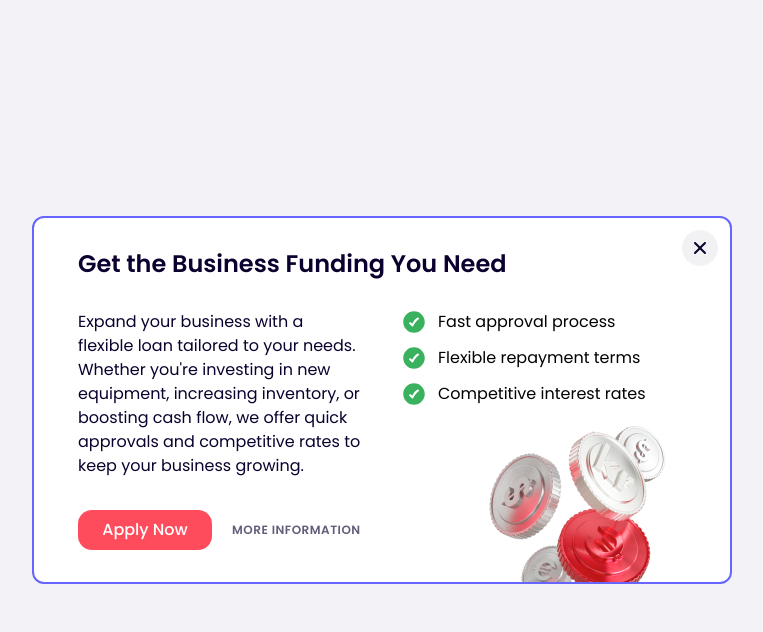
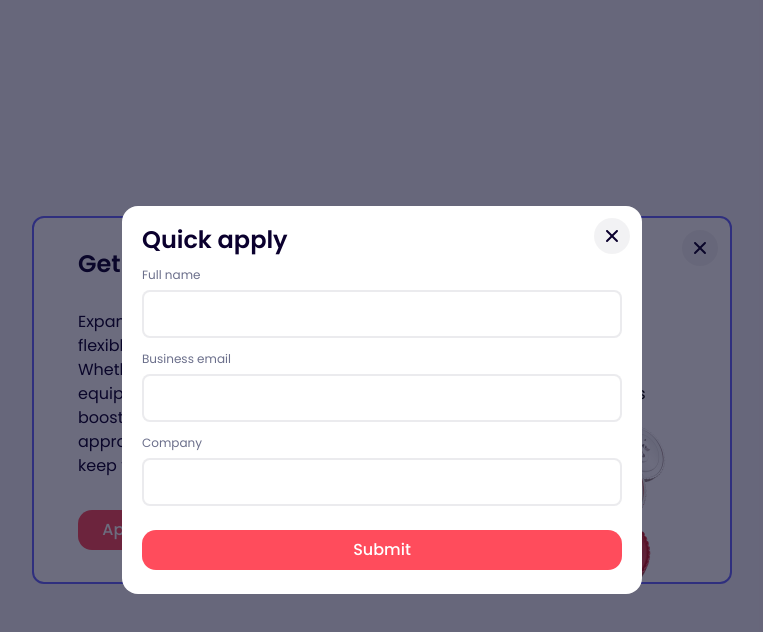
Before and after one commit to olchu/test-assignment, a React (Vite) app: page / in a window 1280 px wide. Both pictures are taken after a click on the button "Apply Now". Shown: the top 632 px of the page, without its empty margins (258-1021 px from the left). Built offline with nearby package versions, Linux system fonts and the light colour scheme.

Commit message:
add ApplyModal

```diff
--- a/src/components/BusinessFundingBanner/BusinessFundingBanner.tsx
+++ b/src/components/BusinessFundingBanner/BusinessFundingBanner.tsx
@@ -9,6 +9,8 @@ import { Text } from '../ui/Text';
 import { GroupContainerProps } from '../ui/GroupContainer/GroupContainer';
 import illustration from '@/assets/coins-currency.png';
 import styles from './BusinessFundingBanner.module.css';
+import { useState } from 'react';
+import { ApplyModal } from '../ui/ApplyModal';
 
 type descGroupPropsType = Pick<GroupContainerProps, 'direction' | 'gap'>;
 
@@ -19,6 +21,8 @@ const featureList = [
 ];
 
 export const BusinessFundingBanner = () => {
+  const [applyOpen, setApplyOpen] = useState(false);
+
   const matches = useMediaQuery('(min-width: 600px)');
 
   const descGroupProps: descGroupPropsType = {
@@ -31,6 +35,7 @@ export const BusinessFundingBanner = () => {
   };
 
   return (
+    <>
       <Banner
         title={
           <Text align="left" as="h2" size="lg" className={styles.title}>
@@ -41,15 +46,15 @@ export const BusinessFundingBanner = () => {
           <GroupСontainer {...descGroupProps}>
             <Text as="p" size="sm">
               Expand your business with a flexible loan tailored to your needs. Whether you're
-            investing in new equipment, increasing inventory, or boosting cash flow, we offer quick
-            approvals and competitive rates to keep your business growing.
+              investing in new equipment, increasing inventory, or boosting cash flow, we offer
+              quick approvals and competitive rates to keep your business growing.
             </Text>
             <FeatureList items={featureList} />
           </GroupСontainer>
         }
         actions={
           <ButtonGroup>
-          <Button>Apply Now</Button>
+            <Button onClick={() => setApplyOpen(true)}>Apply Now</Button>
             <Link
               external
               href="https://finom.co"
@@ -65,5 +70,13 @@ export const BusinessFundingBanner = () => {
         media={<img src={illustration} alt="" aria-hidden="true" className={styles.art} />}
         onClose={onClose}
       />
+      <ApplyModal
+        open={applyOpen}
+        onClose={() => setApplyOpen(false)}
+        onSuccess={() => {
+          setApplyOpen(false);
+        }}
+      />
+    </>
   );
 };
--- /dev/null
+++ b/src/components/ui/ApplyModal/ApplyModal.module.css
@@ -0,0 +1,96 @@
+.dialog {
+  position: fixed;
+  inset: 0;
+  margin: auto;
+  width: min(520px, 92vw);
+  max-height: min(85vh, 100dvh - 32px);
+  overflow: auto;
+  border: 0;
+  border-radius: 16px;
+  padding: 20px 20px 24px;
+  background: #fff;
+  color: var(--text-default);
+}
+.dialog::backdrop {
+  background: rgba(11, 11, 40, 0.6);
+}
+
+.close {
+  position: absolute;
+  top: 12px;
+  right: 12px;
+
+  display: flex;
+  align-items: center;
+  justify-content: center;
+
+  width: 36px;
+  height: 36px;
+  padding: 0;
+
+  border: none;
+  border-radius: 50%;
+  background: var(--btn-neutral-bg);
+  cursor: pointer;
+
+  transition: background 0.2s ease;
+}
+
+.close:hover {
+  background: #ecefff;
+}
+.close:focus-visible {
+  outline: 2px solid var(--primary);
+}
+
+@media (max-width: 600px) {
+  .close {
+    width: 28px;
+    height: 28px;
+  }
+  .close > svg {
+    width: 18.67px;
+    height: 18.67px;
+  }
+}
+
+@media (max-width: 600px) {
+  .title {
+    padding-right: 32px;
+  }
+}
+
+.form {
+  display: grid;
+  gap: 12px;
+}
+
+.form > button {
+  width: 100%;
+  margin-top: 12px;
+}
+
+.field {
+  display: grid;
+  gap: 6px;
+}
+.field > span {
+  font-size: 12px;
+  color: var(--muted, #6b6f8b);
+}
+.field input {
+  font: inherit;
+  padding: 10px 12px;
+  border-radius: 8px;
+  border: 2px solid var(--bdr-default);
+  outline: none;
+}
+
+.field input:focus {
+  border-color: var(--bdr-focus);
+}
+
+.done {
+  text-align: center;
+  padding: 8px 0 4px;
+}
--- /dev/null
+++ b/src/components/ui/ApplyModal/ApplyModal.tsx
@@ -0,0 +1,98 @@
+import { useEffect, useRef, useState, FormEvent } from 'react';
+import { Button } from '../Button';
+import CloseIcon from '@/assets/close.svg?react';
+import styles from './ApplyModal.module.css';
+import { Text } from '../Text';
+
+export interface ApplyModalProps {
+  open: boolean;
+  onClose: () => void;
+  onSuccess: () => void;
+}
+
+export const ApplyModal = ({ open, onClose, onSuccess }: ApplyModalProps) => {
+  const ref = useRef<HTMLDialogElement>(null);
+  const [submitting, setSubmitting] = useState(false);
+  const [done, setDone] = useState(false);
+
+  useEffect(() => {
+    const dlg = ref.current;
+    if (!dlg) return;
+    if (open && !dlg.open) dlg.showModal();
+    if (!open && dlg.open) dlg.close();
+  }, [open]);
+
+  const handleCancel = (e: React.SyntheticEvent<HTMLDialogElement, Event>) => {
+    e.preventDefault();
+    onClose();
+  };
+
+  const onSubmit = async (e: FormEvent<HTMLFormElement>) => {
+    e.preventDefault();
+    setSubmitting(true);
+
+    await new Promise((r) => setTimeout(r, 900));
+
+    setSubmitting(false);
+    setDone(true);
+
+    setTimeout(() => {
+      onClose();
+      onSuccess();
+      setDone(false);
+    }, 1000);
+
+    setTimeout(() => {
+      setDone(false);
+    }, 1000);
+  };
+
+  return (
+    <dialog
+      ref={ref}
+      className={styles.dialog}
+      onCancel={handleCancel}
+      aria-labelledby="apply-title"
+    >
+      <button className={styles.close} aria-label="Close apply dialog" onClick={onClose}>
+        <CloseIcon />
+      </button>
+
+      {!done ? (
+        <form className={styles.form} onSubmit={onSubmit}>
+          <Text align="left" as="h3" size="lg" className={styles.title}>
+            Quick apply
+          </Text>
+
+          <label className={styles.field}>
+            <span>Full name</span>
+            <input name="name" type="text" required autoFocus />
+          </label>
+
+          <label className={styles.field}>
+            <span>Business email</span>
+            <input name="email" type="email" required />
+          </label>
+
+          <label className={styles.field}>
+            <span>Company</span>
+            <input name="company" type="text" required />
+          </label>
+
+          <Button type="submit" disabled={submitting}>
+            {submitting ? 'Submitting…' : 'Submit'}
+          </Button>
+        </form>
+      ) : (
+        <div className={styles.done} role="status" aria-live="polite">
+          <Text as="h3" size="lg" className={styles.title}>
+            Thanks!
+          </Text>
+          <Text as="p" size="sm">
+            We’ll get back to you shortly.
+          </Text>
+        </div>
+      )}
+    </dialog>
+  );
+};
--- /dev/null
+++ b/src/components/ui/ApplyModal/index.ts
@@ -0,0 +1 @@
+export {ApplyModal} from './ApplyModal'
--- a/src/styles/globals.css
+++ b/src/styles/globals.css
@@ -5,6 +5,7 @@
   --text-light: rgba(11, 0, 46, 0.639);
   --font-color-text: #222b55;
   --bdr-focus: #6666ff;
+  --bdr-default: rgb(11 0 46 /8%);
   --bg-app: #f3f2f7;
   --bg-content: #ffffff;
 
@@ -24,7 +25,7 @@
   --link-color: var(--text-light);
   --link-color-hover: rgb(11 0 46);
 
-  --font-sans: "Poppins", Inter, system-ui, -apple-system, "Segoe UI", Roboto, Arial, sans-serif;
+  --font-sans: 'Poppins', Inter, system-ui, -apple-system, 'Segoe UI', Roboto, Arial, sans-serif;
 }
 
 * {
```
Also changed, not shown: 1 other file (tests, documents, lock files or other folders). Lines whose indentation alone changed are shown as unchanged.
